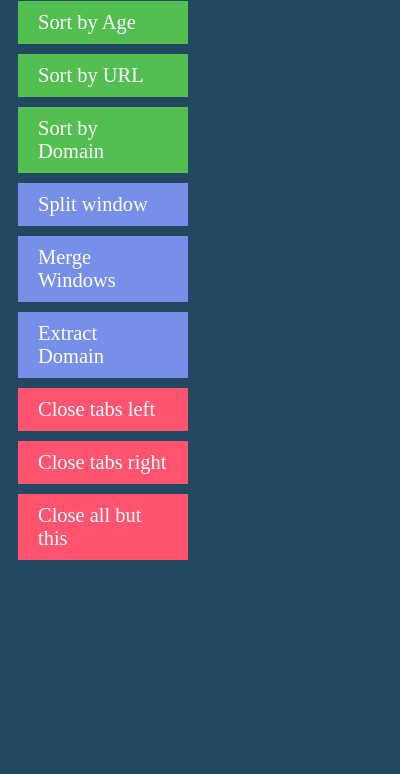
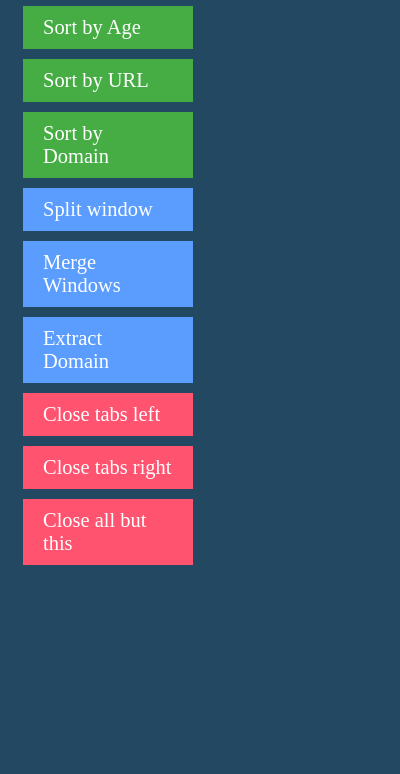
Before and after one commit to laukondrup/tab-manipulator, a browser extension: page popup.html in a window 400 px wide. Shown: the part 70-844 px from the top of the page. Drawn offline with Linux system fonts and the light colour scheme.

```diff
--- a/style.css
+++ b/style.css
@@ -10,7 +10,7 @@
 body {
   background: #224862;
   color: #ffffff;
-  padding: 5px 10px;
+  padding: 10px 15px;
   /*width: 800px;*/
 }
 
@@ -37,7 +37,7 @@
 }
 
 .sort {
-  background: #53bf51;
+  background: #46ad44;
 }
 
 .close {
@@ -45,13 +45,18 @@
 }
 
 .window {
-  background: #768fe8;
+  background: #5b9dff;
 }
 
 .prominent {
   font-weight: bold;
   font-size: 20px;
 }
+
+.hidden {
+  display: none;
+}
+
 
 /*#sortByAge {
   background: #007acc;
```
Also changed, not shown: README.md, manifest.json, 1 other file.
